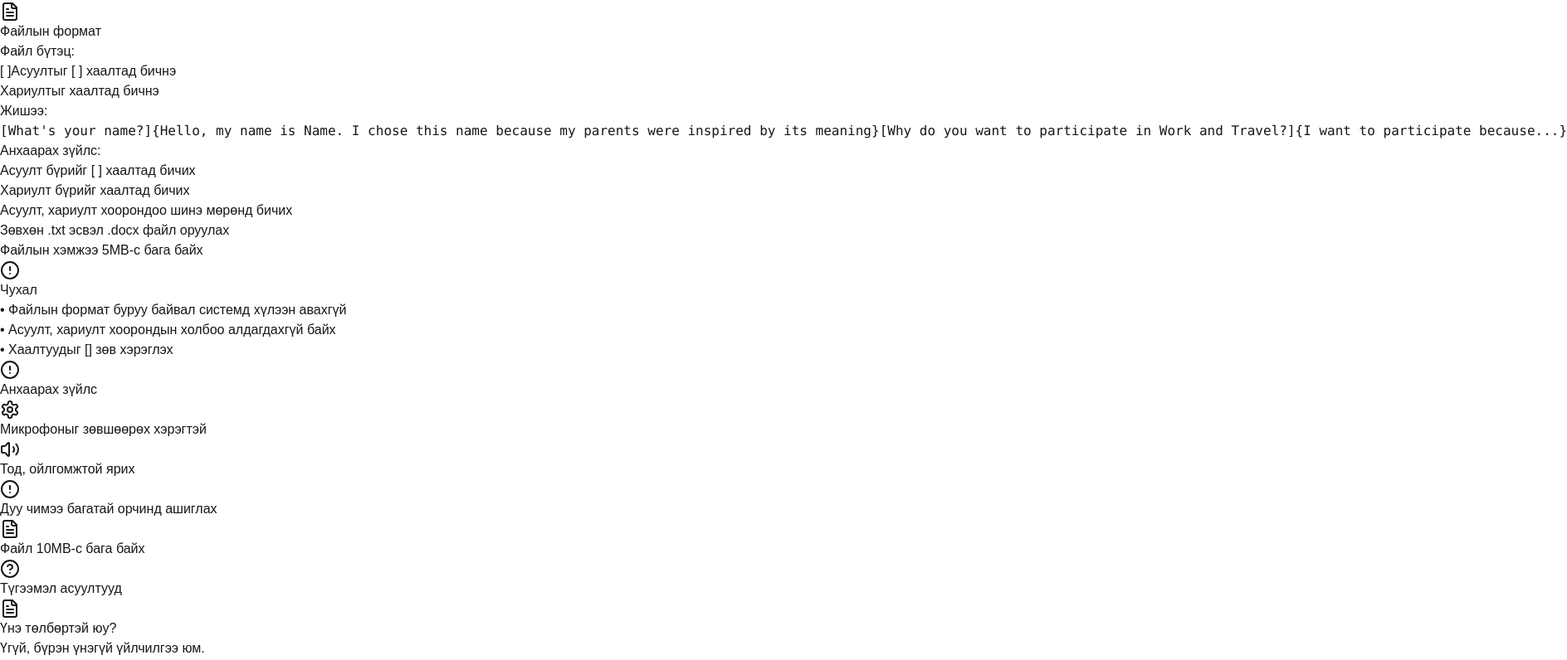
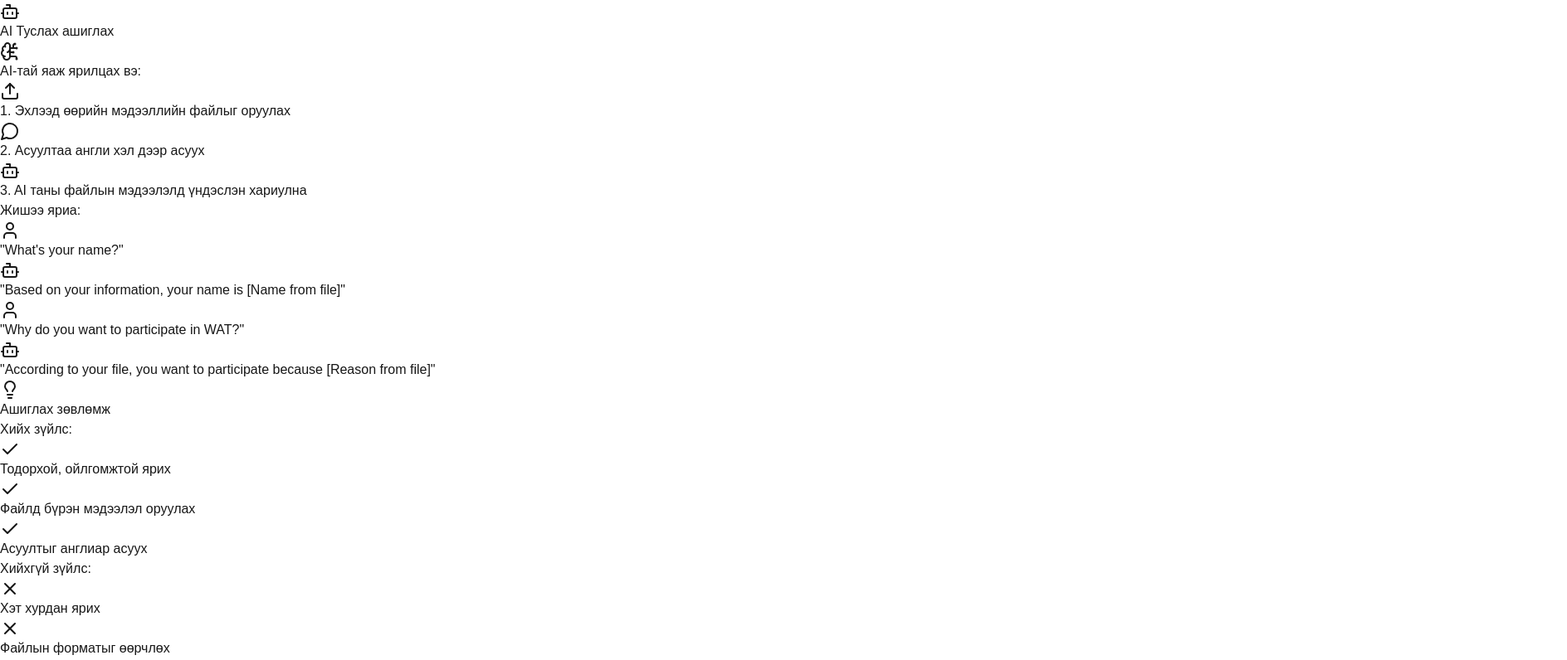
Before and after one commit to lhagvalhagva/speech_text_translate, a Next.js app: page /guide in a window 1280 px wide. Shown: the part 461-1257 px from the top of the page at 83% size, 1888 px wide, since content can reach past the window. Built offline with nearby package versions, Linux system fonts and the light colour scheme; no server answers.

Commit message:
aiiiiiddd

```diff
--- a/app/components/CookieConsent.js
+++ b/app/components/CookieConsent.js
@@ -41,7 +41,8 @@ export const CookieConsent = () => {
     <div className="fixed bottom-0 left-0 right-0 bg-white p-4 shadow-lg border-t z-50">
       <div className="max-w-7xl mx-auto flex flex-col sm:flex-row items-center justify-between gap-4">
         <div className="text-sm text-gray-600">
-          Бид таны вэб хөт��ийн cookie ашиглан үйлчилгээгээ сайжруулдаг.
+          Бид таны вэб хөтчийн cookie ашиглан үйлчилгээгээ сайжруулдаг.Энэ илүү
+          хурдан ажилуулна
           <a href="/privacy" className="text-blue-600 hover:underline ml-1">
             Нууцлалын бодлого
           </a>
--- a/app/globals.css
+++ b/app/globals.css
@@ -21,11 +21,11 @@ body {
 }
 
 @keyframes slideDown {
-  0% {
+  from {
     opacity: 0;
-    transform: translate(-50%, -20px);
+    transform: translate(-50%, -100%);
   }
-  100% {
+  to {
     opacity: 1;
     transform: translate(-50%, 0);
   }
--- a/app/guide/page.js
+++ b/app/guide/page.js
@@ -10,6 +10,18 @@ import {
   Wifi,
   Chrome,
   Settings,
+  Bot,
+  Upload,
+  MessageSquare,
+  Lightbulb,
+  Check,
+  X,
+  User,
+  ArrowUpToLine,
+  FileUp,
+  FileQuestion,
+  MessageCircle,
+  BrainCircuit,
 } from "lucide-react";
 
 export default function GuidePage() {
@@ -41,64 +53,106 @@ export default function GuidePage() {
             </section>
             <section className="space-y-4">
               <h2 className="text-2xl font-semibold text-gray-800 flex items-center gap-2">
-                <FileText className="h-6 w-6 text-purple-600" />
-                Файлын формат
+                <Bot className="h-6 w-6 text-purple-600" />
+                AI Туслах ашиглах
               </h2>
-              <div className="space-y-4">
-                <div className="bg-blue-50 p-4 rounded-lg border border-blue-100">
-                  <h3 className="font-medium text-blue-800 mb-2">
-                    Файл бүтэц:
+              <div className="space-y-4 text-gray-600">
+                <div className="bg-purple-50 p-4 rounded-lg border border-purple-100">
+                  <h3 className="font-medium text-purple-800 mb-2 flex items-center gap-2">
+                    <BrainCircuit className="h-5 w-5 text-purple-600" />
+                    AI-тай яаж ярилцах вэ:
                   </h3>
-                  <ul className="space-y-2 text-sm text-blue-700">
-                    <li className="flex items-start gap-2">
-                      <span className="font-mono bg-blue-100 px-1 rounded">
-                        [ ]
-                      </span>
-                      <span>Асуултыг [ ] хаалтад бичнэ</span>
+                  <ul className="space-y-2 text-sm text-purple-700">
+                    <li className="flex items-center gap-2">
+                      <Upload className="h-4 w-4" />
+                      1. Эхлээд өөрийн мэдээллийн файлыг оруулах
                     </li>
-                    <li className="flex items-start gap-2">
-                      <span className="font-mono bg-blue-100 px-1 rounded">
-                        {}
-                      </span>
-                      <span>Хариултыг {} хаалтад бичнэ</span>
+                    <li className="flex items-center gap-2">
+                      <MessageCircle className="h-4 w-4" />
+                      2. Асуултаа англи хэл дээр асуух
+                    </li>
+                    <li className="flex items-center gap-2">
+                      <Bot className="h-4 w-4" />
+                      3. AI таны файлын мэдээлэлд үндэслэн хариулна
                     </li>
                   </ul>
+                </div>
 
-                  <div className="mt-4 p-3 bg-white rounded border border-blue-100">
-                    <p className="text-gray-600 text-sm font-medium mb-2">
-                      Жишээ:
-                    </p>
-                    <pre className="text-xs text-gray-600 whitespace-pre-wrap">
-                      [What's your name?]
-                      {`{Hello, my name is Name. I chose this name because my parents were inspired by its meaning}`}
-                      [Why do you want to participate in Work and Travel?]
-                      {`{I want to participate because...}`}
-                    </pre>
-                  </div>
-
-                  <div className="mt-4 space-y-2">
-                    <h4 className="font-medium text-blue-800">
-                      Анхаарах зүйлс:
-                    </h4>
-                    <ul className="list-disc pl-5 text-sm text-blue-700 space-y-1">
-                      <li>Асуулт бүрийг [ ] хаалтад бичих</li>
-                      <li>Хариулт бүрийг {} хаалтад бичих</li>
-                      <li>Асуулт, хариулт хоорондоо шинэ мөрөнд бичих</li>
-                      <li>Зөвхөн .txt эсвэл .docx файл оруулах</li>
-                      <li>Файлын хэмжээ 5MB-с бага байх</li>
-                    </ul>
+                <div className="bg-blue-50 p-4 rounded-lg border border-blue-100 mt-4">
+                  <h3 className="font-medium text-blue-800 mb-2">
+                    Жишээ яриа:
+                  </h3>
+                  <div className="space-y-2 text-sm">
+                    <div className="flex gap-2">
+                      <User className="h-4 w-4 text-blue-600" />
+                      <p>"What's your name?"</p>
+                    </div>
+                    <div className="flex gap-2">
+                      <Bot className="h-4 w-4 text-purple-600" />
+                      <p>
+                        "Based on your information, your name is [Name from
+                        file]"
+                      </p>
+                    </div>
+                    <div className="flex gap-2">
+                      <User className="h-4 w-4 text-blue-600" />
+                      <p>"Why do you want to participate in WAT?"</p>
+                    </div>
+                    <div className="flex gap-2">
+                      <Bot className="h-4 w-4 text-purple-600" />
+                      <p>
+                        "According to your file, you want to participate because
+                        [Reason from file]"
+                      </p>
+                    </div>
                   </div>
                 </div>
+              </div>
+            </section>
 
-                <div className="bg-yellow-50 p-4 rounded-lg border border-yellow-100">
-                  <h4 className="font-medium text-yellow-800 flex items-center gap-2">
-                    <AlertCircle className="h-4 w-4" />
-                    Чухал
-                  </h4>
-                  <ul className="mt-2 space-y-2 text-sm text-yellow-700">
-                    <li>• Файлын формат буруу байвал системд хүлээн авахгүй</li>
-                    <li>• Асуулт, хариулт хоорондын холбоо алдагдахгүй байх</li>
-                    <li>• Хаалтуудыг [] {} зөв хэрэглэх</li>
+            <section className="space-y-4">
+              <h2 className="text-2xl font-semibold text-gray-800 flex items-center gap-2">
+                <Lightbulb className="h-6 w-6 text-purple-600" />
+                Ашиглах зөвлөмж
+              </h2>
+              <div className="grid md:grid-cols-2 gap-4">
+                <div className="bg-green-50 p-4 rounded-lg border border-green-100">
+                  <h3 className="font-medium text-green-800 mb-2">
+                    Хийх зүйлс:
+                  </h3>
+                  <ul className="space-y-2 text-sm text-green-700">
+                    <li className="flex items-center gap-2">
+                      <Check className="h-4 w-4" />
+                      Тодорхой, ойлгомжтой ярих
+                    </li>
+                    <li className="flex items-center gap-2">
+                      <Check className="h-4 w-4" />
+                      Файлд бүрэн мэдээлэл оруулах
+                    </li>
+                    <li className="flex items-center gap-2">
+                      <Check className="h-4 w-4" />
+                      Асуултыг англиар асуух
+                    </li>
+                  </ul>
+                </div>
+
+                <div className="bg-red-50 p-4 rounded-lg border border-red-100">
+                  <h3 className="font-medium text-red-800 mb-2">
+                    Хийхгүй зүйлс:
+                  </h3>
+                  <ul className="space-y-2 text-sm text-red-700">
+                    <li className="flex items-center gap-2">
+                      <X className="h-4 w-4" />
+                      Хэт хурдан ярих
+                    </li>
+                    <li className="flex items-center gap-2">
+                      <X className="h-4 w-4" />
+                      Файлын форматыг өөрчлөх
+                    </li>
+                    <li className="flex items-center gap-2">
+                      <X className="h-4 w-4" />
+                      Монгол хэл холих
+                    </li>
                   </ul>
                 </div>
               </div>
@@ -162,7 +216,7 @@ export default function GuidePage() {
                   </h3>
                   <p className="text-gray-600 ml-6">
                     Chrome, Firefox, Safari, Edge зэрэг орчин үеийн хөтчүүд дээр
-                    ажиллана.Гэхдээ Chrome дээр хамгийн сайн ажиллана.
+                    ажиллана.эхдээ Chrome дээр хамгийн сайн ажиллана.
                   </p>
                 </div>
               </div>
```
Also changed, not shown: app/about/page.js (+18 -2 lines), app/components/SpeechToText.js (+40 -3 lines), app/lib/palm-ai.js.
